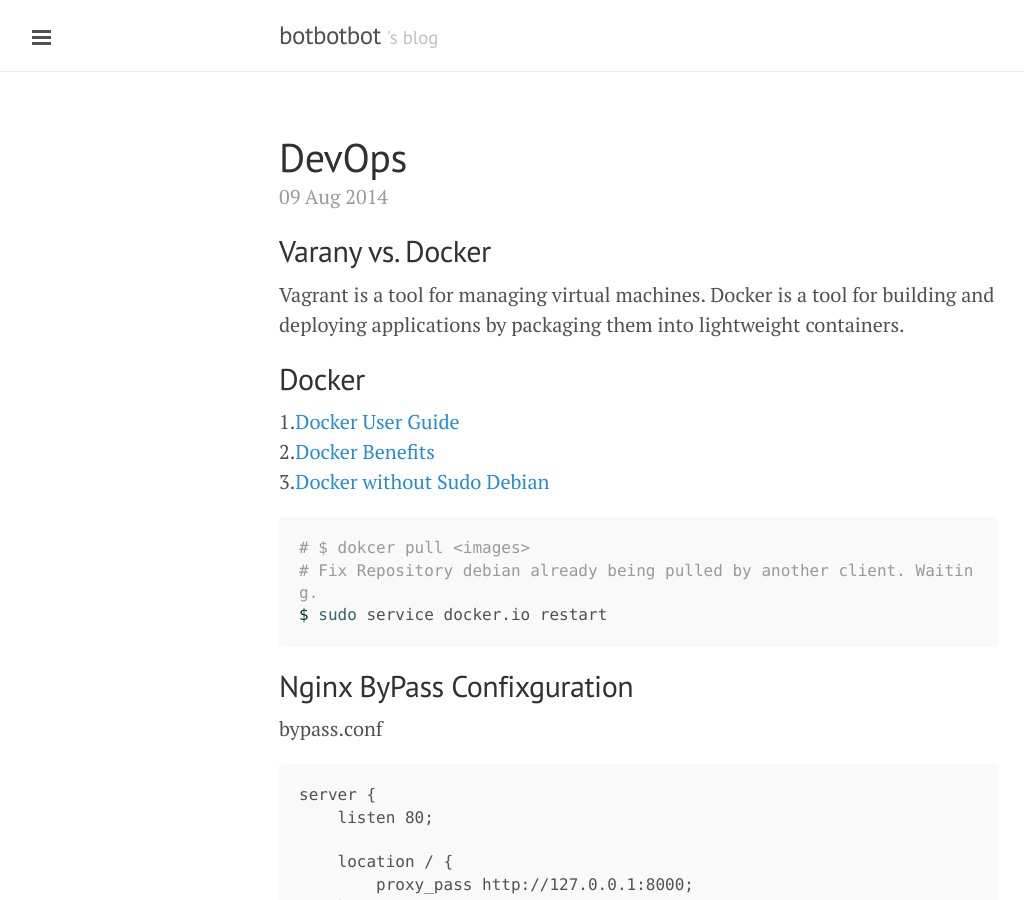
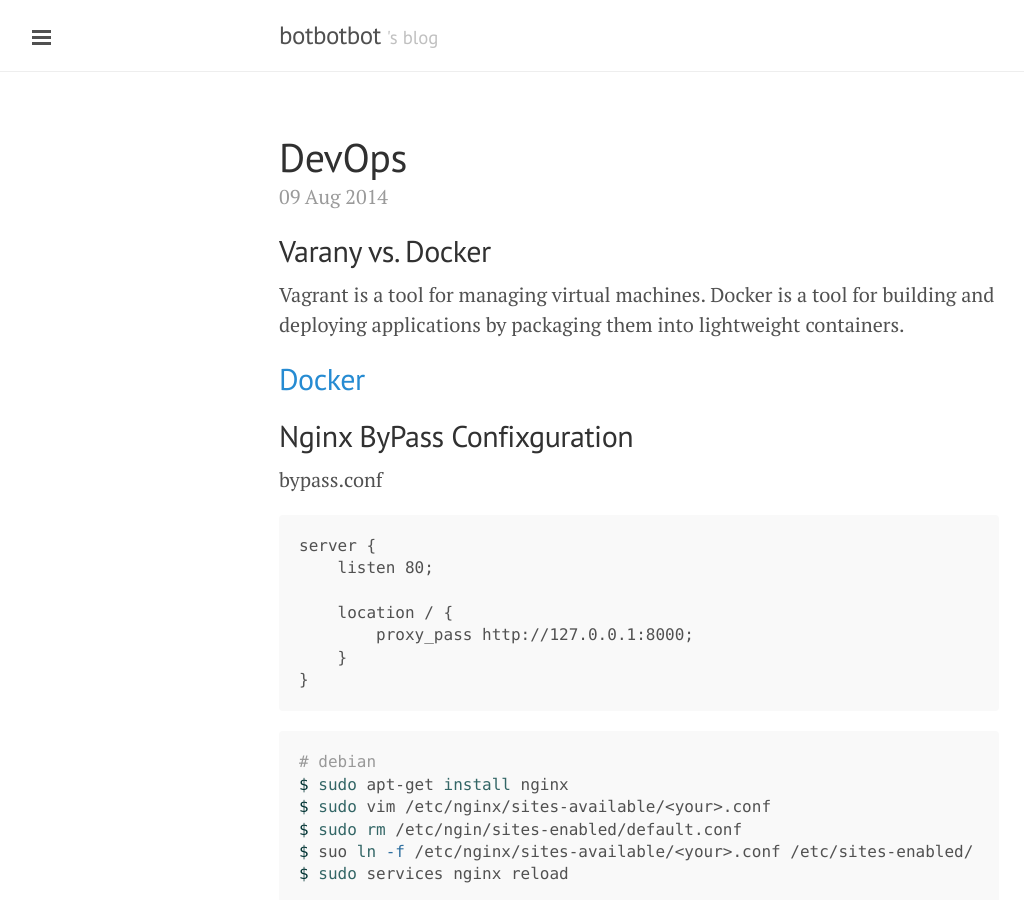
Before and after one commit to ibotdotout/ibotdotout.github.io, a Jekyll site: the page built from _posts/2014-08-09-dev-ops.md, in a window 1280 px wide and 900 px high. Shown: the whole window, without its empty margins (1-1025 px from the left). Built offline with Jekyll 4.4.1, drawn with Linux system fonts in a browser that asks for light colours; Markdown is read by kramdown in place of the engine named in the settings.

Commit message:
move docker to docker post

````diff
--- a/_posts/2014-08-09-dev-ops.md
+++ b/_posts/2014-08-09-dev-ops.md
@@ -8,16 +8,8 @@ permalink: devops
 ## Varany vs. Docker
 Vagrant is a tool for managing virtual machines. Docker is a tool for building and deploying applications by packaging them into lightweight containers.
 
-## Docker
-1.[Docker User Guide](https://docs.docker.com/userguide/)
-2.[Docker Benefits](http://knitatoms.net/2013/12/benefits-of-docker-for-application-deployment/)
-3.[Docker without Sudo Debian](https://docs.docker.com/installation/debian/#giving-non-root-access)
+## [Docker]({{url}}//docker)
 
-```sh
-# $ dokcer pull <images>
-# Fix Repository debian already being pulled by another client. Waiting.
-$ sudo service docker.io restart
-```
 
 ## Nginx ByPass Confixguration
 
````
